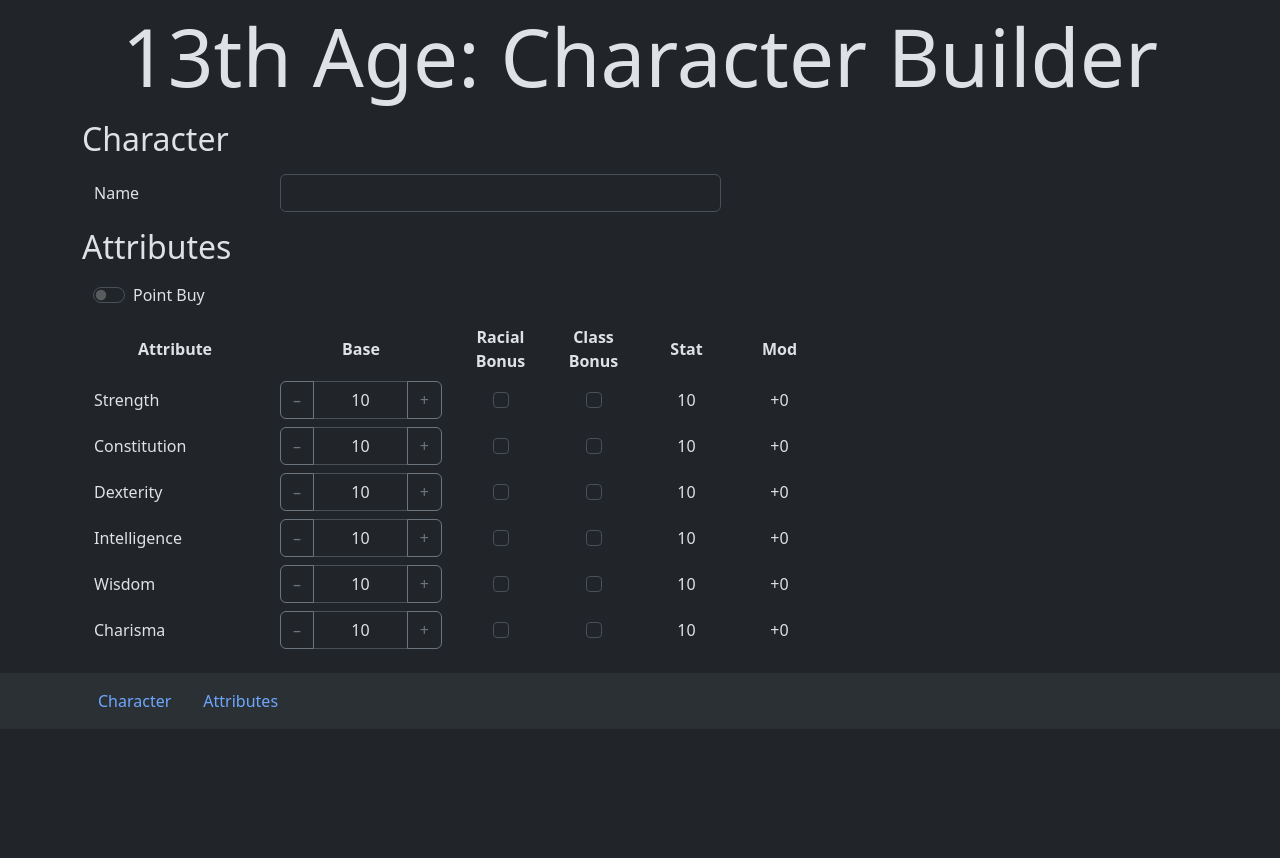
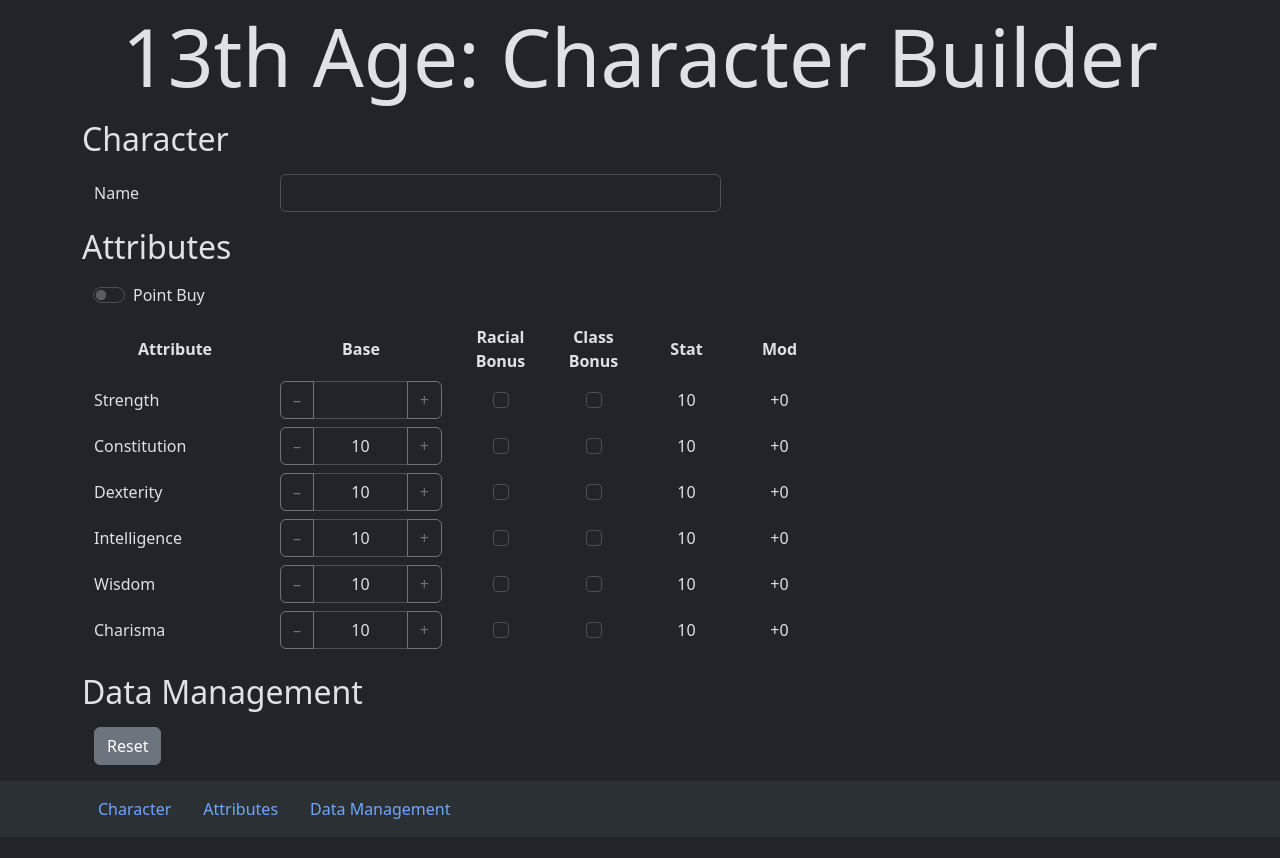
Before and after one commit to 13th-Age/Character-Builder, a Jekyll site: the page built from index.md, in a window 1280 px wide. Shown: the top 858 px of the page. Built offline with Jekyll 4.4.1, drawn with Linux system fonts in a browser that asks for light colours; our own code applies the rules of GitHub Pages for plain Markdown files; part of the change alters nothing that is shown.

```diff
--- a/assets/js/index.js
+++ b/assets/js/index.js
@@ -1,7 +1,9 @@
 function AttributeBonusModal_Open(attr) {
+	var form = document.getElementById("AttributeBonusModal_Form");
+
 	document.getElementById("AttributeBonusModal_Label").innerHTML = attr + " Bonuses";
-	document.getElementById("AttributeBonusModal_RacialBonusCheck").checked = document.getElementById(attr + "RacialBonusCheck").checked;
-	document.getElementById("AttributeBonusModal_ClassBonusCheck").checked = document.getElementById(attr + "ClassBonusCheck").checked;
+	form.RacialBonusCheck.checked = JSON.parse(sessionStorage.getItem(attr + "RacialBonusCheck"));
+	form.ClassBonusCheck.checked = JSON.parse(sessionStorage.getItem(attr + "ClassBonusCheck"));
 	document.getElementById("AttributeBonusModal_SaveButton").setAttribute("onclick","AttributeBonusModal_Save('" + attr + "')");
 }
 
@@ -9,8 +11,10 @@ function AttributeBonusModal_Open(attr) {
 
 
 function AttributeBonusModal_Save(attr) {
-	document.getElementById(attr + "RacialBonusCheck").checked = document.getElementById("AttributeBonusModal_RacialBonusCheck").checked;
-	document.getElementById(attr + "ClassBonusCheck").checked = document.getElementById("AttributeBonusModal_ClassBonusCheck").checked;
+	var form = document.getElementById("AttributeBonusModal_Form");
+
+	document.getElementById(attr + "RacialBonusCheck").checked = form.AttributeBonusModal_RacialBonusCheck.checked;
+	document.getElementById(attr + "ClassBonusCheck").checked = form.AttributeBonusModal_ClassBonusCheck.checked;
 
 	UpdateAttributeDerivatives(attr);
 }
@@ -19,10 +23,12 @@ function AttributeBonusModal_Save(attr) {
 
 
 function AttributeModal_Open(attr) {
+	var form = document.getElementById("AttributeModal_Form");
+
 	document.getElementById("AttributeModal_Label").innerHTML = attr + " Attribute";
-	document.getElementById("AttributeModal_Base").value = document.getElementById(attr + "Base").value;
-	document.getElementById("AttributeModal_RacialBonusCheck").checked = document.getElementById(attr + "RacialBonusCheck").checked;
-	document.getElementById("AttributeModal_ClassBonusCheck").checked = document.getElementById(attr + "ClassBonusCheck").checked;
+	form.AttributeBase.value = sessionStorage.getItem(attr + "Base");
+	form.RacialBonusCheck.checked = JSON.parse(sessionStorage.getItem(attr + "RacialBonusCheck"));
+	form.ClassBonusCheck.checked = JSON.parse(sessionStorage.getItem(attr + "ClassBonusCheck"));
 	document.getElementById("AttributeModal_SaveButton").setAttribute("onclick","AttributeModal_Save('" + attr + "')");
 
 	UpdateAttributeDerivatives("AttributeModal_");
@@ -32,11 +38,27 @@ function AttributeModal_Open(attr) {
 
 
 function AttributeModal_Save(attr) {
-	document.getElementById(attr + "Base").value = document.getElementById("AttributeModal_Base").value;
-	document.getElementById(attr + "RacialBonusCheck").checked = document.getElementById("AttributeModal_RacialBonusCheck").checked;
-	document.getElementById(attr + "ClassBonusCheck").checked = document.getElementById("AttributeModal_ClassBonusCheck").checked;
+	var form = document.getElementById("AttributeModal_Form");
+
+	document.getElementById(attr + "Base").value = form.AttributeBase.value;
+	document.getElementById(attr + "RacialBonusCheck").checked = form.RacialBonusCheck.checked;
+	document.getElementById(attr + "ClassBonusCheck").checked = form.ClassBonusCheck.checked;
 
 	UpdateAttributeDerivatives(attr);
+}
+
+
+
+
+function AttributeForm_Reset() {
+	setTimeout(function(){
+		UpdateAttributeDerivatives("Strength");
+		UpdateAttributeDerivatives("Constitution");
+		UpdateAttributeDerivatives("Dexterity");
+		UpdateAttributeDerivatives("Intelligence");
+		UpdateAttributeDerivatives("Wisdom");
+		UpdateAttributeDerivatives("Charisma");
+	},0);
 }
 
 
@@ -79,12 +101,18 @@ function ShowPointBuyToggle() {
 
 function UpdateAttributeDerivatives(attr) {
 	var base = parseInt(document.getElementById(attr + "Base").value);
+	var racialBonusCheck = document.getElementById(attr + "RacialBonusCheck").checked;
+	var classBonusCheck = document.getElementById(attr + "ClassBonusCheck").checked;
+
 	var stat = base
-		+ (document.getElementById(attr + "RacialBonusCheck").checked == true ? 2 : 0)
-		+ (document.getElementById(attr + "ClassBonusCheck").checked == true ? 2 : 0);
+		+ (racialBonusCheck == true ? 2 : 0)
+		+ (classBonusCheck == true ? 2 : 0);
 	var mod = Math.floor((stat-10)/2);
+	var pointBuy;
 
-	var pointBuy;
+	sessionStorage.setItem(attr + "Base",base);
+	sessionStorage.setItem(attr + "RacialBonusCheck",racialBonusCheck);
+	sessionStorage.setItem(attr + "ClassBonusCheck",classBonusCheck);
 
 	if (attr != "AttributeModal_") {
 		document.getElementById(attr + "StatButtonForXS").innerHTML = base
@@ -127,6 +155,32 @@ function UpdateAttributeDerivatives(attr) {
 
 
 function OnDocumentLoad() {
+	var form = document.getElementById("AttributeForm");
+
+	form.StrengthBase.value = sessionStorage.StrengthBase;
+	form.StrengthRacialBonusCheck.checked = JSON.parse(sessionStorage.StrengthRacialBonusCheck);
+	form.StrengthClassBonusCheck.checked = JSON.parse(sessionStorage.StrengthClassBonusCheck);
+
+	form.ConstitutionBase.value = sessionStorage.ConstitutionBase;
+	form.ConstitutionRacialBonusCheck.checked = JSON.parse(sessionStorage.ConstitutionRacialBonusCheck);
+	form.ConstitutionClassBonusCheck.checked = JSON.parse(sessionStorage.ConstitutionClassBonusCheck);
+
+	form.DexterityBase.value = sessionStorage.DexterityBase;
+	form.DexterityRacialBonusCheck.checked = JSON.parse(sessionStorage.DexterityRacialBonusCheck);
+	form.DexterityClassBonusCheck.checked = JSON.parse(sessionStorage.DexterityClassBonusCheck);
+
+	form.IntelligenceBase.value = sessionStorage.IntelligenceBase;
+	form.IntelligenceRacialBonusCheck.checked = JSON.parse(sessionStorage.IntelligenceRacialBonusCheck);
+	form.IntelligenceClassBonusCheck.checked = JSON.parse(sessionStorage.IntelligenceClassBonusCheck);
+
+	form.WisdomBase.value = sessionStorage.WisdomBase;
+	form.WisdomRacialBonusCheck.checked = JSON.parse(sessionStorage.WisdomRacialBonusCheck);
+	form.WisdomClassBonusCheck.checked = JSON.parse(sessionStorage.WisdomClassBonusCheck);
+
+	form.CharismaBase.value = sessionStorage.CharismaBase;
+	form.CharismaRacialBonusCheck.checked = JSON.parse(sessionStorage.CharismaRacialBonusCheck);
+	form.CharismaClassBonusCheck.checked = JSON.parse(sessionStorage.CharismaClassBonusCheck);
+
 	UpdateAttributeDerivatives("Strength");
 	UpdateAttributeDerivatives("Constitution");
 	UpdateAttributeDerivatives("Dexterity");
--- a/index.md
+++ b/index.md
@@ -19,6 +19,7 @@
 
 
 {% comment %} Attributes {% endcomment -%}
+<form id="AttributeForm">
 <div class="container mt-3">
 	<h2 id="Attributes">Attributes</h2>
 	<div class="container mt-3">
@@ -78,6 +79,7 @@
 					<input class="form-control text-center"
 						type="number"
 						id="StrengthBase"
+						name="StrengthBase"
 						value="10" min="8" max="18"
 						onchange="UpdateAttributeDerivatives('Strength')">
 					<button class="btn btn-outline-secondary"
@@ -100,6 +102,7 @@
 				<input class="form-check-input"
 					type="checkbox"
 					id="StrengthRacialBonusCheck"
+					name="StrengthRacialBonusCheck"
 					oninput="UpdateAttributeDerivatives('Strength')">
 			</div>
 			{% comment %} Strength Class Bonus {% endcomment -%}
@@ -107,6 +110,7 @@
 				<input class="form-check-input"
 					type="checkbox"
 					id="StrengthClassBonusCheck"
+					name="StrengthClassBonusCheck"
 					oninput="UpdateAttributeDerivatives('Strength')">
 			</div>
 			{% comment %} Strength Point Buy {% endcomment -%}
@@ -145,6 +149,7 @@
 					<input class="form-control text-center"
 						type="number"
 						id="ConstitutionBase"
+						name="ConstitutionBase"
 						value="10" min="8" max="18"
 						onchange="UpdateAttributeDerivatives('Constitution')">
 					<button class="btn btn-outline-secondary"
@@ -167,6 +172,7 @@
 				<input class="form-check-input"
 					type="checkbox"
 					id="ConstitutionRacialBonusCheck"
+					name="ConstitutionRacialBonusCheck"
 					oninput="UpdateAttributeDerivatives('Constitution')">
 			</div>
 			{% comment %} Constitution Class Bonus {% endcomment -%}
@@ -174,6 +180,7 @@
 				<input class="form-check-input"
 					type="checkbox"
 					id="ConstitutionClassBonusCheck"
+					name="ConstitutionClassBonusCheck"
 					oninput="UpdateAttributeDerivatives('Constitution')">
 			</div>
 			{% comment %} Constitution Point Buy {% endcomment -%}
@@ -212,6 +219,7 @@
 					<input class="form-control text-center"
 						type="number"
 						id="DexterityBase"
+						name="DexterityBase"
 						value="10" min="8" max="18"
 						onchange="UpdateAttributeDerivatives('Dexterity')">
 					<button class="btn btn-outline-secondary"
@@ -234,6 +242,7 @@
 				<input class="form-check-input"
 					type="checkbox"
 					id="DexterityRacialBonusCheck"
+					name="DexterityRacialBonusCheck"
 					oninput="UpdateAttributeDerivatives('Dexterity')">
 			</div>
 			{% comment %} Dexterity Class Bonus {% endcomment -%}
@@ -241,6 +250,7 @@
 				<input class="form-check-input"
 					type="checkbox"
 					id="DexterityClassBonusCheck"
+					name="DexterityClassBonusCheck"
 					oninput="UpdateAttributeDerivatives('Dexterity')">
 			</div>
 			{% comment %} Dexterity Point Buy {% endcomment -%}
@@ -279,6 +289,7 @@
 					<input class="form-control text-center"
 						type="number"
 						id="IntelligenceBase"
+						name="IntelligenceBase"
 						value="10" min="8" max="18"
 						onchange="UpdateAttributeDerivatives('Intelligence')">
 					<button class="btn btn-outline-secondary"
@@ -301,6 +312,7 @@
 				<input class="form-check-input"
 					type="checkbox"
 					id="IntelligenceRacialBonusCheck"
+					name="IntelligenceRacialBonusCheck"
 					oninput="UpdateAttributeDerivatives('Intelligence')">
 			</div>
 			{% comment %} Intelligence Class Bonus {% endcomment -%}
@@ -308,6 +320,7 @@
 				<input class="form-check-input"
 					type="checkbox"
 					id="IntelligenceClassBonusCheck"
+					name="IntelligenceClassBonusCheck"
 					oninput="UpdateAttributeDerivatives('Intelligence')">
 			</div>
 			{% comment %} Intelligence Point Buy {% endcomment -%}
@@ -346,6 +359,7 @@
 					<input class="form-control text-center"
 						type="number"
 						id="WisdomBase"
+						name="WisdomBase"
 						value="10" min="8" max="18"
 						onchange="UpdateAttributeDerivatives('Wisdom')">
 					<button class="btn btn-outline-secondary"
@@ -368,6 +382,7 @@
 				<input class="form-check-input"
 					type="checkbox"
 					id="WisdomRacialBonusCheck"
+					name="WisdomRacialBonusCheck"
 					oninput="UpdateAttributeDerivatives('Wisdom')">
 			</div>
 			{% comment %} Wisdom Class Bonus {% endcomment -%}
@@ -375,6 +390,7 @@
 				<input class="form-check-input"
 					type="checkbox"
 					id="WisdomClassBonusCheck"
+					name="WisdomClassBonusCheck"
 					oninput="UpdateAttributeDerivatives('Wisdom')">
 			</div>
 			{% comment %} Wisdom Point Buy {% endcomment -%}
@@ -413,6 +429,7 @@
 					<input class="form-control text-center"
 						type="number"
 						id="CharismaBase"
+						name="CharismaBase"
 						value="10" min="8" max="18"
 						onchange="UpdateAttributeDerivatives('Charisma')">
 					<button class="btn btn-outline-secondary"
@@ -435,6 +452,7 @@
 				<input class="form-check-input"
 					type="checkbox"
 					id="CharismaRacialBonusCheck"
+					name="CharismaRacialBonusCheck"
 					oninput="UpdateAttributeDerivatives('Charisma')">
 			</div>
 			{% comment %} Charisma Class Bonus {% endcomment -%}
@@ -442,6 +460,7 @@
 				<input class="form-check-input"
 					type="checkbox"
 					id="CharismaClassBonusCheck"
+					name="CharismaClassBonusCheck"
 					oninput="UpdateAttributeDerivatives('Charisma')">
 			</div>
 			{% comment %} Charisma Point Buy {% endcomment -%}
@@ -466,11 +485,13 @@
 		</div>
 	</div>
 </div>
+</form>
 
 
 
 
 {% comment %} Attribute Modal {% endcomment -%}
+<form id="AttributeModal_Form">
 <div class="modal fade"
 	id="AttributeModal"
 	tabindex="-1">
@@ -495,6 +516,7 @@
 							<input class="form-control text-center"
 								type="number"
 								id="AttributeModal_Base"
+								name="AttributeBase"
 								value="10" min="8" max="18">
 							<button class="btn btn-outline-secondary"
 								type="button"
@@ -510,25 +532,23 @@
 					<div class="w-100"></div>
 
 					{% comment %} Racial Bonus {% endcomment -%}
-					<div class="col col-6">
-						<label for="AttributeModal_RacialBonusCheck">Racial Bonus</label>
-					</div>
+					<div class="col col-6">Racial Bonus</div>
 					<div class="col col-6 text-center">
 						<input class="form-check-input"
 							type="checkbox"
 							id="AttributeModal_RacialBonusCheck"
+							name="RacialBonusCheck"
 							oninput="UpdateAttributeDerivatives('AttributeModal_')">
 					</div>
 					<div class="w-100"></div>
 
 					{% comment %} Class Bonus {% endcomment -%}
-					<div class="col col-6">
-						<label for="AttributeModal_ClassBonusCheck">Class Bonus</label>
-					</div>
+					<div class="col col-6">Class Bonus</div>
 					<div class="col col-6 text-center">
 						<input class="form-check-input"
 							type="checkbox"
 							id="AttributeModal_ClassBonusCheck"
+							name="ClassBonusCheck"
 							oninput="UpdateAttributeDerivatives('AttributeModal_')">
 					</div>
 					<div class="w-100"></div>
@@ -558,11 +578,13 @@
 		</div>
 	</div>
 </div>
+</form>
 
 
 
 
 {% comment %} Attribute Bonus Modal {% endcomment -%}
+<form id="AttributeBonusModal_Form">
 <div class="modal fade"
 	id="AttributeBonusModal"
 	tabindex="-1">
@@ -582,7 +604,7 @@
 					<div class="col col-6">
 						<input class="form-check-input"
 							type="checkbox"
-							id="AttributeBonusModal_RacialBonusCheck">
+							name="RacialBonusCheck">
 					</div>
 					<div class="w-100"></div>
 
@@ -591,7 +613,7 @@
 					<div class="col col-6">
 						<input class="form-check-input"
 							type="checkbox"
-							id="AttributeBonusModal_ClassBonusCheck">
+							name="ClassBonusCheck">
 					</div>
 					<div class="w-100"></div>
 				</div>
@@ -606,6 +628,21 @@
 					data-bs-dismiss="modal">Save changes</button>
 			</div>
 		</div>
+	</div>
+</div>
+</form>
+
+
+
+
+{% comment %} Data Management {% endcomment -%}
+<div class="container mt-3">
+	<h2 id="DataManagement">Data Management</h2>
+	<div class="container mt-3">
+		<button class="btn btn-secondary"
+			type="reset"
+			form="AttributeForm"
+			onclick="AttributeForm_Reset()">Reset</button>
 	</div>
 </div>
 
@@ -632,6 +669,10 @@
 				<a class="nav-link"
 					href="#Attributes">Attributes</a>
 			</li>
+				<li class="nav-item">
+					<a class="nav-link"
+						href="#DataManagement">Data Management</a>
+				</li>
 		</ul>
 	</div>
 </div>
```
